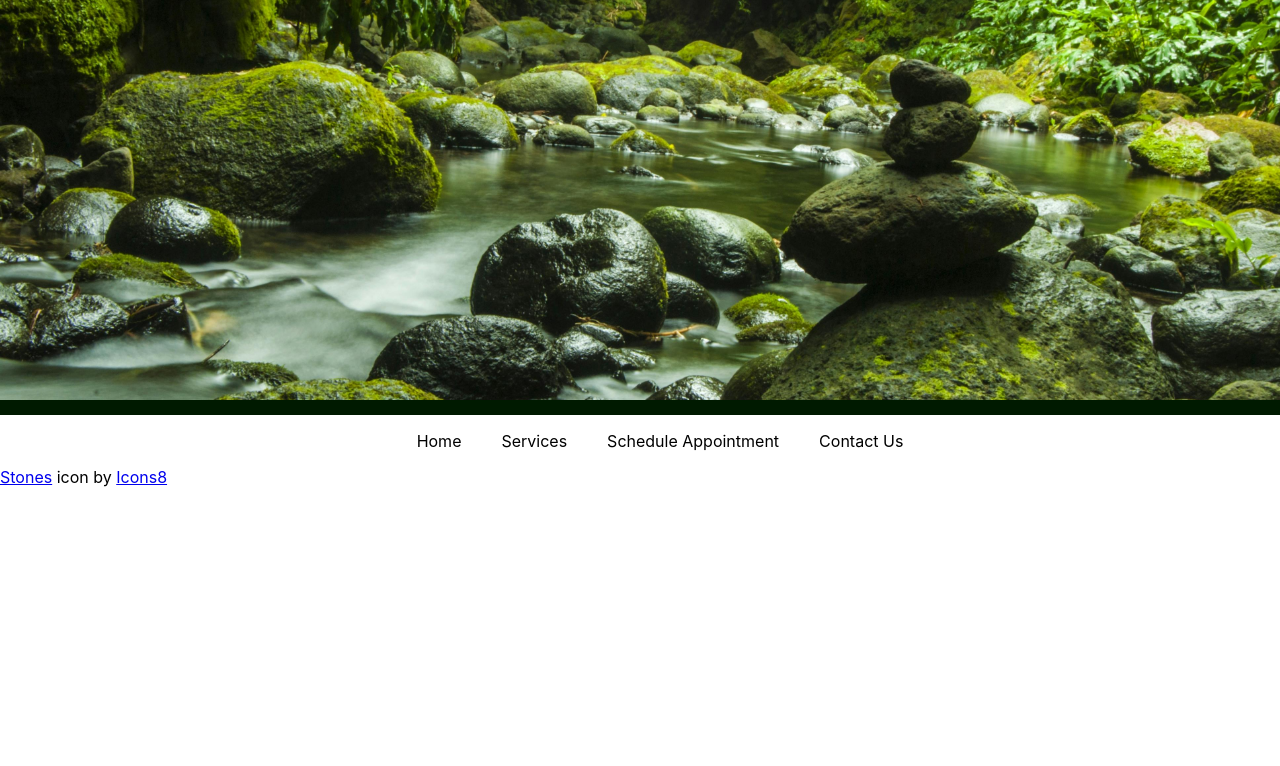
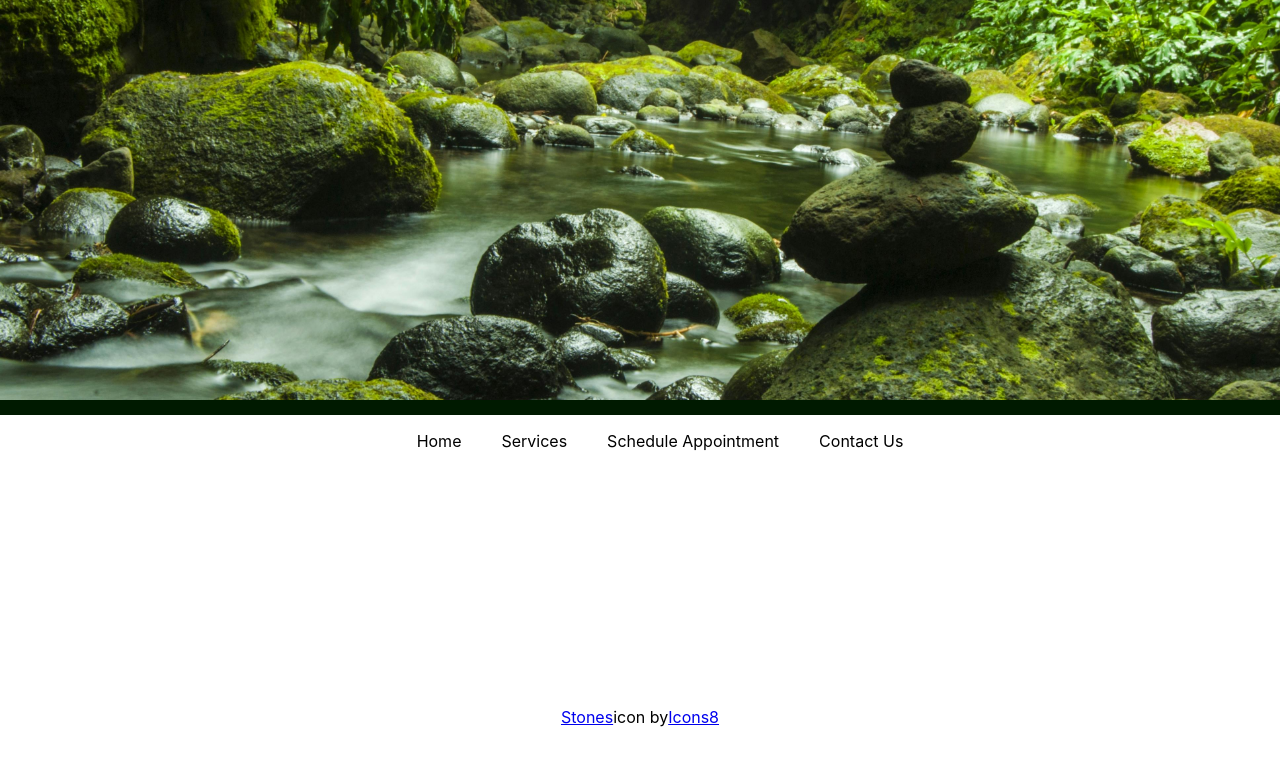
Before and after one commit to codiemaureen/SerenitySpringsSpa, a React (Create React App) app: page / in a window 1280 px wide. Shown: the top 766 px of the page. Built offline with nearby package versions, Linux system fonts and the light colour scheme.

Commit message:
Styling footer

```diff
--- a/src/components/Footer.js
+++ b/src/components/Footer.js
@@ -1,6 +1,6 @@
 const Footer = () => {
   return (
-    <div>
+    <div className="footer">
       <a target="_blank" rel="noreferrer" href="https://icons8.com/icon/22992/stones">Stones</a> icon by <a target="_blank" rel="noreferrer" href="https://icons8.com">Icons8</a>
     </div>
   )
--- a/src/index.css
+++ b/src/index.css
@@ -10,6 +10,11 @@ body {
 code {
   font-family: source-code-pro, Menlo, Monaco, Consolas, 'Courier New',
     monospace;
+}
+
+.App{
+    min-width: 100vw;
+    /* display: flex; */
 }
 
 .header{
@@ -35,3 +40,9 @@ code {
   float: left;
   margin: auto;
 }
+
+.footer {
+  display: flex;
+  padding-top: 30vh;
+  justify-content: center;
+}
```
